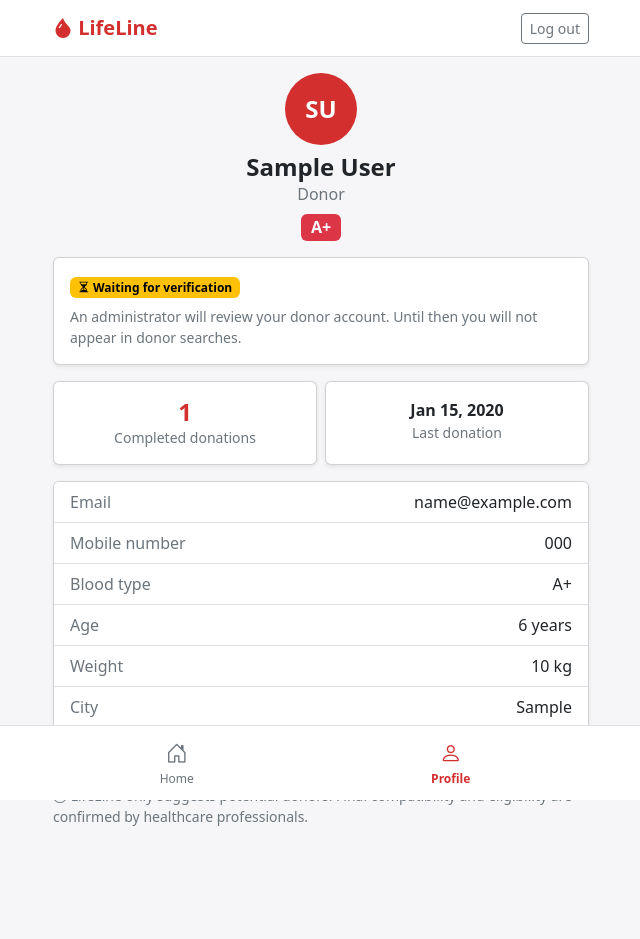
After one commit to KentQuizada/LifeLine, a Laravel app: page /profile in a window 1280 px wide. The commit adds this page. Shown: the whole page, without its empty margins (319-959 px from the left). Run offline with Laravel 12, Linux system fonts and the light colour scheme; a user stored in the database is signed in; tables that the repository leaves empty hold one stand-in row (values such as "Sample post").

Commit message:
feat(donors): my profile page, Profile tab and searchable donor scope
Co-Authored-By: Claude Opus 5.5 <noreply@anthropic.com>

```diff
--- /dev/null
+++ b/lifeline/app/Http/Controllers/ProfileController.php
@@ -0,0 +1,23 @@
+<?php
+
+namespace App\Http\Controllers;
+
+use Illuminate\Http\Request;
+use Illuminate\View\View;
+
+/** Design E1 "My profile" for donors and requesters. Acts only on the signed-in user. */
+class ProfileController extends Controller
+{
+    public function show(Request $request): View
+    {
+        $user = $request->user();
+        $donor = $user->donor;
+
+        return view('profile.show', [
+            'user' => $user,
+            'donor' => $donor,
+            'donationCount' => $donor?->donations()->count() ?? 0,
+            'lastDonation' => $donor?->lastDonationOn(),
+        ]);
+    }
+}
--- a/lifeline/app/Models/Donor.php
+++ b/lifeline/app/Models/Donor.php
@@ -2,10 +2,12 @@
 
 namespace App\Models;
 
+use Illuminate\Database\Eloquent\Builder;
 use Illuminate\Database\Eloquent\Factories\HasFactory;
 use Illuminate\Database\Eloquent\Model;
 use Illuminate\Database\Eloquent\Relations\BelongsTo;
 use Illuminate\Database\Eloquent\Relations\HasMany;
+use Illuminate\Support\Carbon;
 
 class Donor extends Model
 {
@@ -49,6 +51,25 @@ class Donor extends Model
         return $this->hasMany(Donation::class);
     }
 
+    /** Last donation = MAX(donations.donated_on); it is not stored on donors (3NF). */
+    public function lastDonationOn(): ?Carbon
+    {
+        $date = $this->donations()->max('donated_on');
+
+        return $date ? Carbon::parse($date) : null;
+    }
+
+    /**
+     * Donors that matching (M2.3) and the map (M2.4) may show: verified by an admin,
+     * available, and sharing their approximate location. Both must start from this scope.
+     */
+    public function scopeSearchable(Builder $query): void
+    {
+        $query->where('verification_status', 'verified')
+            ->where('is_available', true)
+            ->where('location_sharing', true);
+    }
+
     public function matches(): HasMany
     {
         return $this->hasMany(DonorMatch::class);
--- a/lifeline/public/css/lifeline.css
+++ b/lifeline/public/css/lifeline.css
@@ -61,3 +61,17 @@ body {
 
 .ll-bottom-nav .nav-link .bi { font-size: 1.35rem; }
 .ll-bottom-nav .nav-link.active { color: var(--ll-red); font-weight: 600; }
+
+/* Initials avatar on My profile (E1). */
+.ll-avatar {
+    display: flex;
+    align-items: center;
+    justify-content: center;
+    width: 72px;
+    height: 72px;
+    border-radius: 50%;
+    background: var(--ll-red);
+    color: #fff;
+    font-size: 1.5rem;
+    font-weight: 700;
+}
--- /dev/null
+++ b/lifeline/resources/views/partials/donor-status.blade.php
@@ -0,0 +1,15 @@
+{{-- Donor verification status card. Needs $donor. Used on home and my profile. --}}
+@php
+    $statuses = [
+        'pending' => ['bi-hourglass-split', 'text-bg-warning', 'Waiting for verification', 'An administrator will review your donor account. Until then you will not appear in donor searches.'],
+        'verified' => ['bi-patch-check-fill', 'text-bg-success', 'Verified donor', 'You can now be matched with blood requests.'],
+        'rejected' => ['bi-x-octagon', 'text-bg-danger', 'Not verified', 'An administrator could not verify your donor account, so you will not appear in donor searches.'],
+    ];
+    [$icon, $badge, $title, $text] = $statuses[$donor->verification_status];
+@endphp
+<div class="card shadow-sm mb-3">
+    <div class="card-body">
+        <span class="badge {{ $badge }} mb-2"><i class="bi {{ $icon }}" aria-hidden="true"></i> {{ $title }}</span>
+        <p class="text-secondary small mb-0">{{ $text }}</p>
+    </div>
+</div>
--- /dev/null
+++ b/lifeline/resources/views/profile/show.blade.php
@@ -0,0 +1,71 @@
+@extends('layouts.app')
+
+@section('title', 'My profile')
+
+@section('content')
+    <div class="text-center mb-3">
+        <div class="ll-avatar mx-auto mb-2" aria-hidden="true">
+            {{ mb_strtoupper(mb_substr($user->first_name, 0, 1).mb_substr($user->last_name, 0, 1)) }}
+        </div>
+        <h1 class="h4 fw-bold mb-0">{{ $user->first_name }} {{ $user->last_name }}</h1>
+        <p class="text-secondary mb-0">{{ ucfirst($user->role) }}</p>
+        @if ($donor)
+            <span class="badge text-bg-danger fs-6 mt-2" title="Blood type">{{ $donor->blood_type }}</span>
+        @endif
+    </div>
+
+    @if ($donor)
+        @include('partials.donor-status')
+
+        <div class="row g-2 mb-3 text-center">
+            <div class="col-6">
+                <div class="card shadow-sm h-100"><div class="card-body">
+                    <div class="h4 fw-bold text-brand mb-0">{{ $donationCount }}</div>
+                    <div class="small text-secondary">Completed donations</div>
+                </div></div>
+            </div>
+            <div class="col-6">
+                <div class="card shadow-sm h-100"><div class="card-body">
+                    <div class="fw-bold mb-0">{{ $lastDonation?->format('M j, Y') ?? 'None yet' }}</div>
+                    <div class="small text-secondary">Last donation</div>
+                </div></div>
+            </div>
+        </div>
+    @endif
+
+    <div class="card shadow-sm mb-3">
+        <ul class="list-group list-group-flush">
+            <li class="list-group-item d-flex justify-content-between gap-3">
+                <span class="text-secondary">Email</span><span class="text-end text-break">{{ $user->email }}</span>
+            </li>
+            <li class="list-group-item d-flex justify-content-between gap-3">
+                <span class="text-secondary">Mobile number</span><span>{{ $user->mobile_number }}</span>
+            </li>
+            @if ($donor)
+                <li class="list-group-item d-flex justify-content-between gap-3">
+                    <span class="text-secondary">Blood type</span><span>{{ $donor->blood_type }}</span>
+                </li>
+                <li class="list-group-item d-flex justify-content-between gap-3">
+                    <span class="text-secondary">Age</span><span>{{ $donor->birthdate->age }} years</span>
+                </li>
+                <li class="list-group-item d-flex justify-content-between gap-3">
+                    <span class="text-secondary">Weight</span><span>{{ (float) $donor->weight_kg }} kg</span>
+                </li>
+                <li class="list-group-item d-flex justify-content-between gap-3">
+                    <span class="text-secondary">City</span><span>{{ $donor->city }}</span>
+                </li>
+                <li class="list-group-item d-flex justify-content-between gap-3">
+                    <span class="text-secondary">Location sharing</span>
+                    <span>{{ $donor->location_sharing ? 'On (about 1 km)' : 'Off' }}</span>
+                </li>
+            @endif
+        </ul>
+    </div>
+
+    @if ($donor)
+        <p class="small text-secondary">
+            <i class="bi bi-info-circle" aria-hidden="true"></i>
+            LifeLine only suggests potential donors. Final compatibility and eligibility are confirmed by healthcare professionals.
+        </p>
+    @endif
+@endsection
--- a/lifeline/routes/web.php
+++ b/lifeline/routes/web.php
@@ -6,6 +6,7 @@ use App\Http\Controllers\Auth\LoginController;
 use App\Http\Controllers\Auth\PasswordResetController;
 use App\Http\Controllers\Auth\RegisterController;
 use App\Http\Controllers\HomeController;
+use App\Http\Controllers\ProfileController;
 use Illuminate\Support\Facades\Route;
 
 Route::middleware('guest')->group(function () {
@@ -46,6 +47,10 @@ Route::middleware(['auth', 'verified'])->group(function () {
     Route::get('/home', HomeController::class)->name('home');
 });
 
+Route::middleware(['auth', 'verified', 'role:donor,requester'])->group(function () {
+    Route::get('/profile', [ProfileController::class, 'show'])->name('profile.show');
+});
+
 Route::middleware(['auth', 'verified', 'role:admin'])->prefix('admin')->name('admin.')->group(function () {
     Route::get('/donors/pending', [DonorVerificationController::class, 'index'])->name('donors.pending');
     Route::post('/donors/{donor}/verify', [DonorVerificationController::class, 'verify'])->name('donors.verify');
```
Also changed, not shown: lifeline/resources/views/home.blade.php (+1 -16 lines), lifeline/tests/Feature/Auth/RoleAccessTest.php (+4 -0 lines), lifeline/tests/Feature/BottomNavTest.php (added, +45 -0 lines), lifeline/tests/Feature/Donors/SearchableDonorsTest.php (added, +33 -0 lines), lifeline/tests/Feature/Profile/ProfileTest.php (added, +71 -0 lines).
